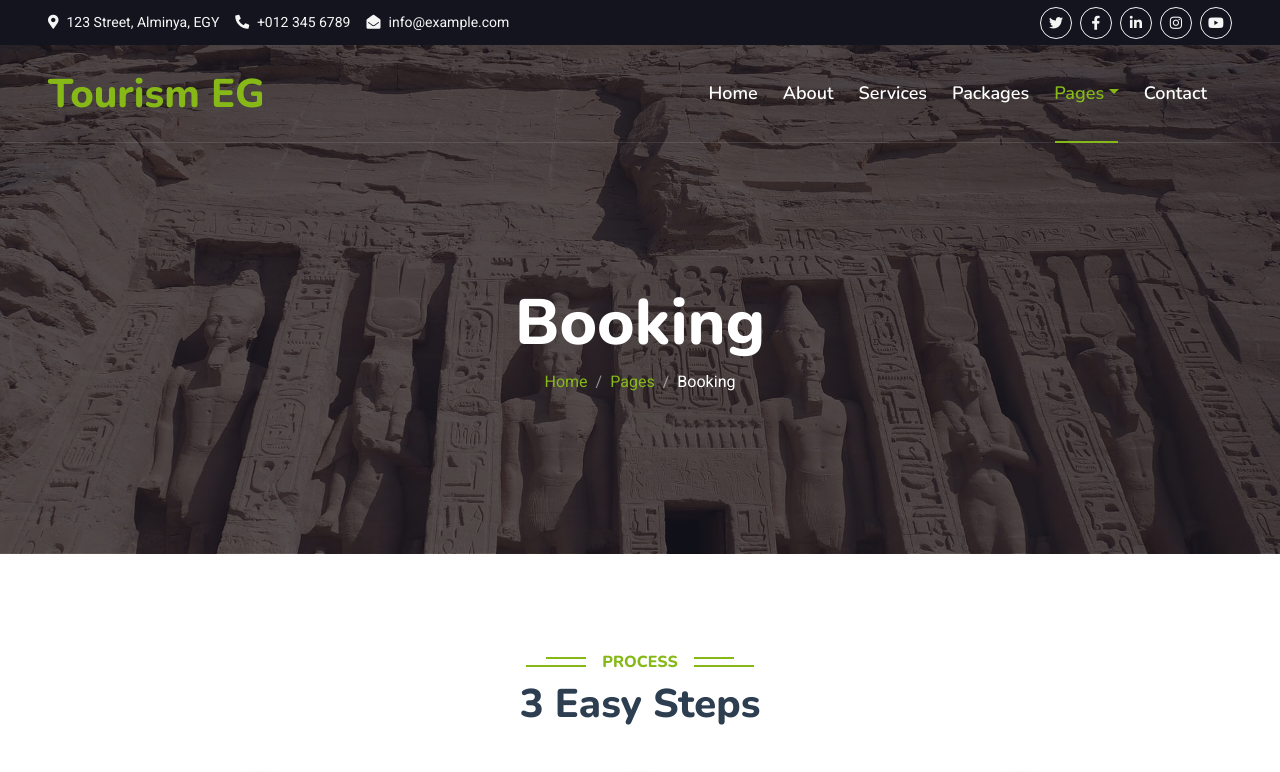
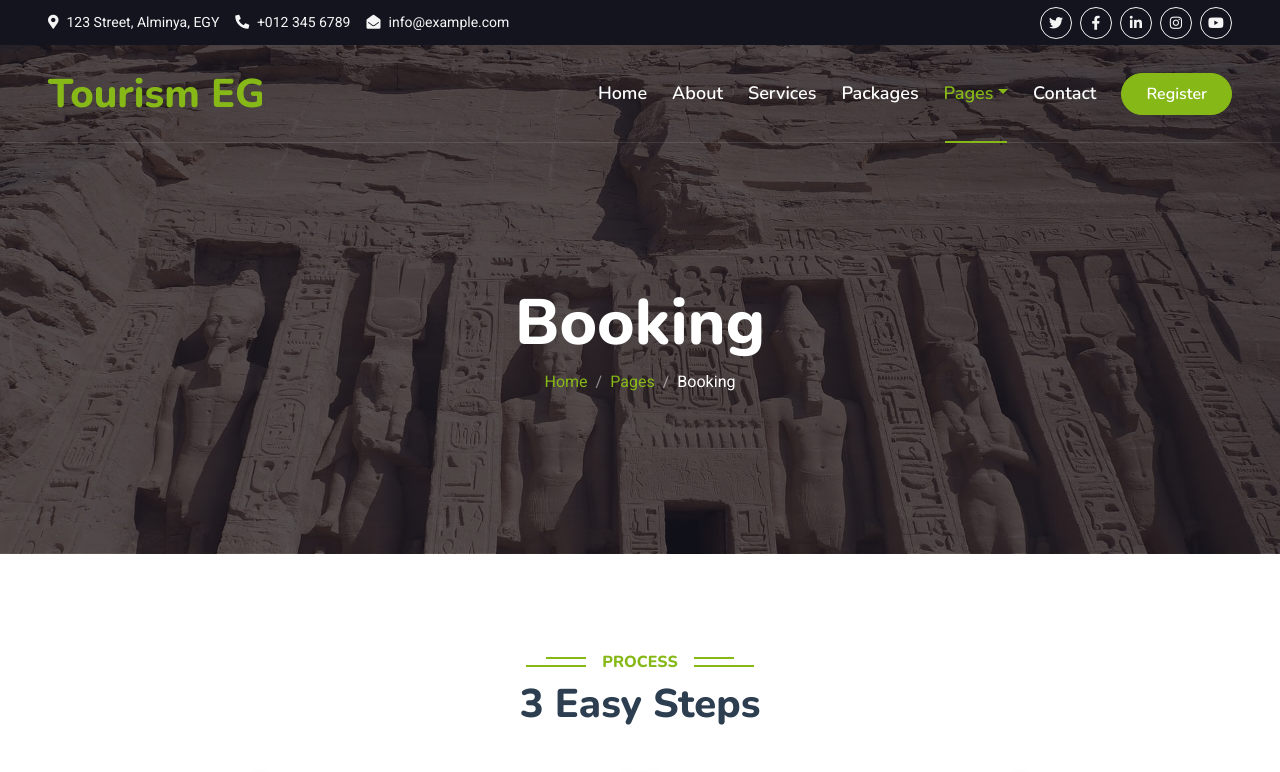
Before and after one commit to omigaOne/tourism-eg, a plain HTML site: page booking.html in a window 1280 px wide. Shown: the top 772 px of the page. Drawn offline with nearby package versions, Linux system fonts and the light colour scheme.

Commit message:
add regester btn

```diff
--- a/booking.html
+++ b/booking.html
@@ -85,6 +85,8 @@
                     </div>
                     <a href="./contact.html" class="nav-item nav-link">Contact</a>
                 </div>
+                <a href="./404.html" class="btn btn-primary rounded-pill py-2 px-4">Register</a>
+
             </div>
         </nav>
 
```
Also changed, not shown: 404.html (+1 -0 lines), about.html (+1 -0 lines), contact.html (+2 -0 lines), destination.html (+2 -0 lines), index.html (+1 -0 lines), package.html (+2 -0 lines), service.html (+2 -0 lines), team.html (+2 -0 lines), testimonial.html (+2 -0 lines).
